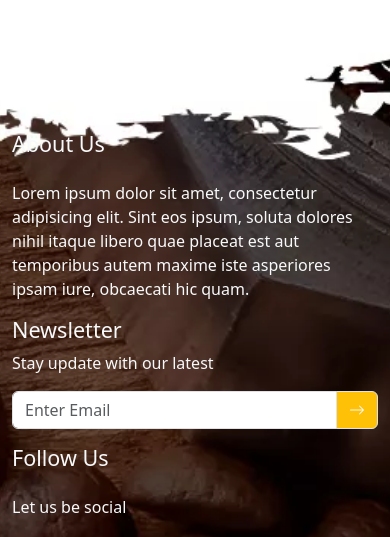
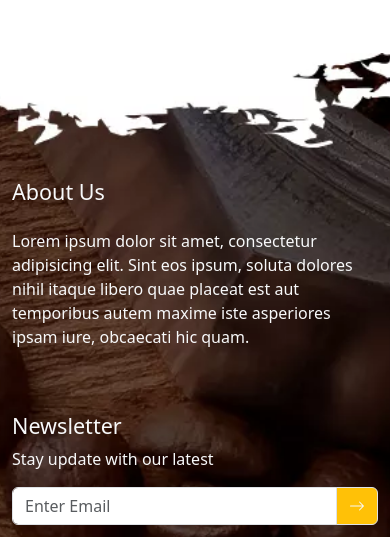
Before and after one commit to AzamAnsari8/Coffee-shop, a plain HTML site: page index.html in a window 390 px wide. Shown: the part 7911-8448 px from the top of the page. Drawn offline with nearby package versions, Linux system fonts and the light colour scheme.

Commit message:
Media Query

```diff
--- a/index.html
+++ b/index.html
@@ -94,7 +94,8 @@
                         <div class="position-relative">
                             <div class="bg-img">
                                 <div class="position-absolute top-50 start-50 translate-middle">
-                                    <a href="https://youtu.be/O6nhhvS4mdk?si=ZoK4RMbbeYG7L31h"><img src="images/play-icon.png" class="img-fluid" alt="..."></a>
+                                    <a href="https://youtu.be/O6nhhvS4mdk?si=ZoK4RMbbeYG7L31h"><img
+                                            src="images/play-icon.png" class="img-fluid" alt="..."></a>
                                 </div>
                             </div>
                         </div>
@@ -419,14 +420,15 @@
     <footer class="footer-img text-light footer">
         <div class="container">
             <div class="row">
-                <div class="col-lg-5">
+                <div class="col-lg-5 pt-5">
                     <h4>About Us</h4>
                     <p class="mt-4">Lorem ipsum dolor sit amet, consectetur adipisicing elit. Sint eos ipsum, soluta
                         dolores nihil
                         itaque libero quae placeat est aut temporibus autem maxime iste asperiores ipsam iure, obcaecati
-                        hic quam.</p>
+                        hic quam.
+                    </p>
                 </div>
-                <div class="col-lg-4">
+                <div class="col-lg-4 pt-5">
                     <h4>Newsletter</h4>
                     <p>Stay update with our latest</p>
                     <div class="input-group mb-3">
@@ -441,7 +443,7 @@
                         </span>
                     </div>
                 </div>
-                <div class="col-lg-2 offset-lg-1">
+                <div class="col-lg-2 pt-5 offset-lg-1">
                     <h4 class="fs-4">Follow Us</h4>
                     <p class="my-4">Let us be social</p>
                     <div class="d-flex">
--- a/style.css
+++ b/style.css
@@ -66,7 +66,7 @@ header p{
 
 .footer-img{
     background-image: url(images/footer-bg.jpg.webp);
-    height: 90vh;
+    height: 80vh;
     background-position: center;
     background-repeat: no-repeat;
     background-size: cover;
```
